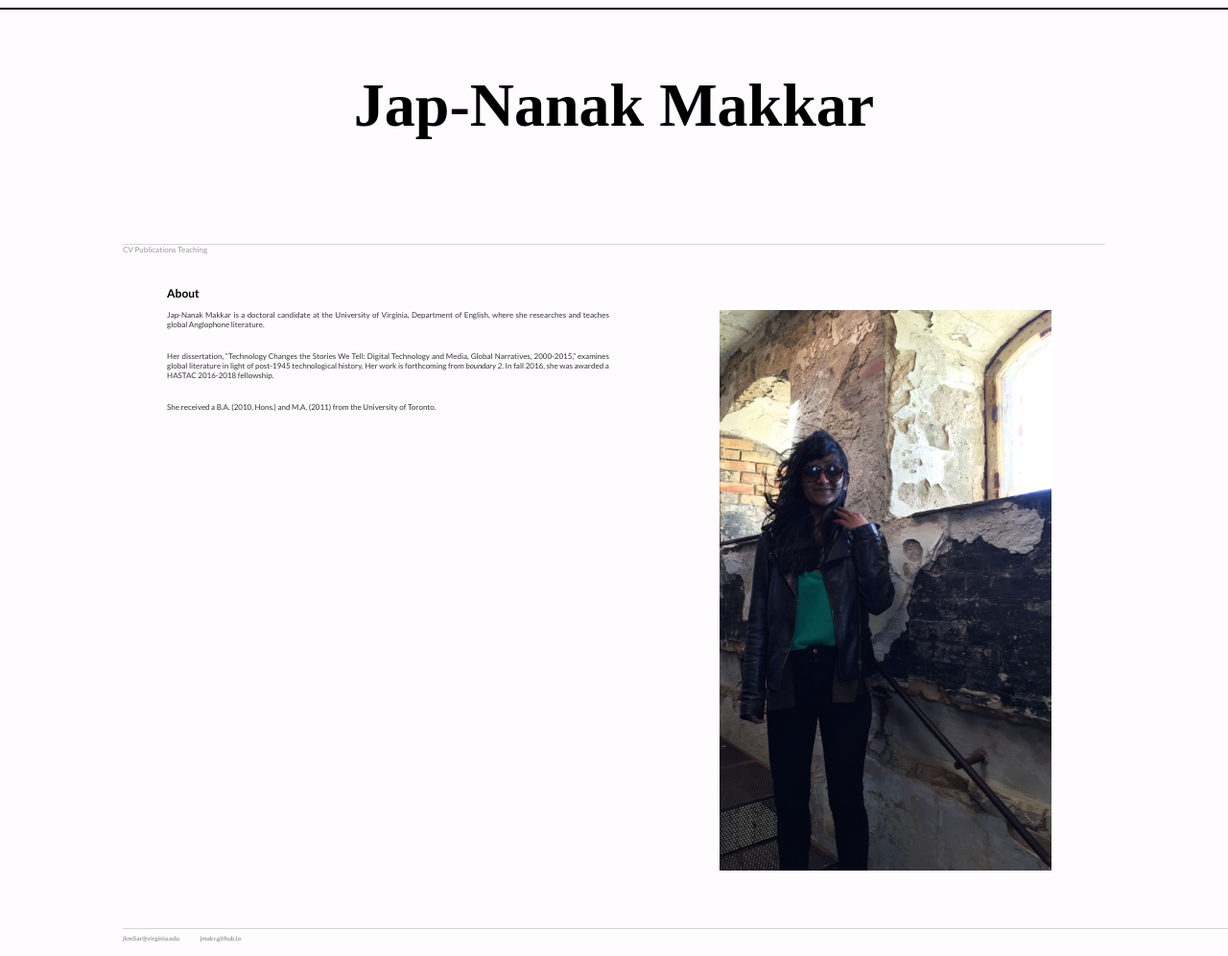
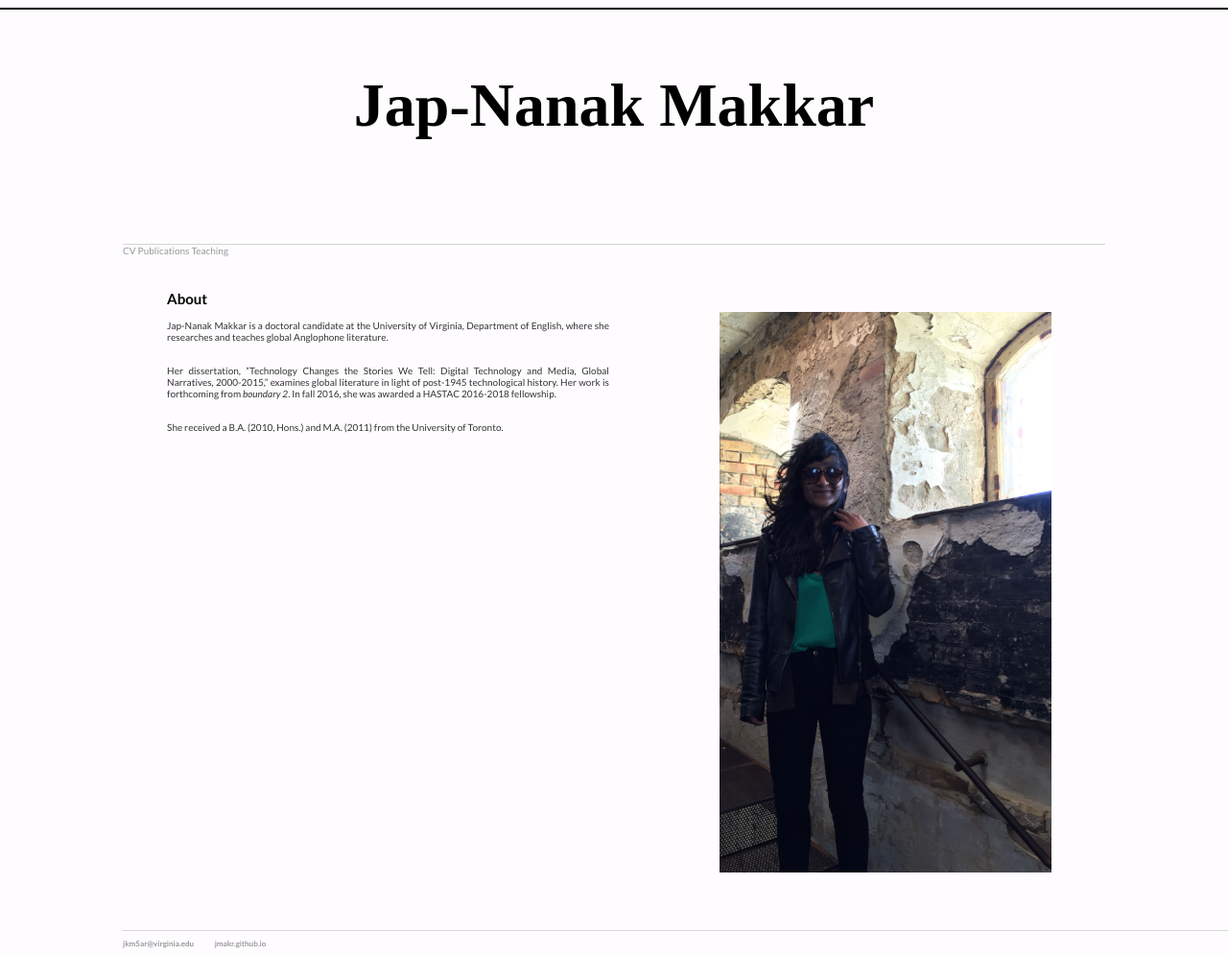
Before and after one commit to jmakr/jmakr.github.io, a Jekyll site: the page built from index.html, in a window 1280 px wide. Shown: the whole page at 96% size. Built offline with Jekyll 4.4.1, drawn with Linux system fonts in a browser that asks for light colours.

Commit message:
Update main.css

```diff
--- a/css/main.css
+++ b/css/main.css
@@ -48,7 +48,7 @@
 .topnavigation {
   position: absolute;
   font-family: "Lato", sans-serif;
-  font-size: 0.5em;
+  font-size: 10px;
   color:black;
 
 }
@@ -61,6 +61,7 @@
     margin-bottom: auto;
     margin-left: auto;
     width: 80%;
+
 }
 
 
```
